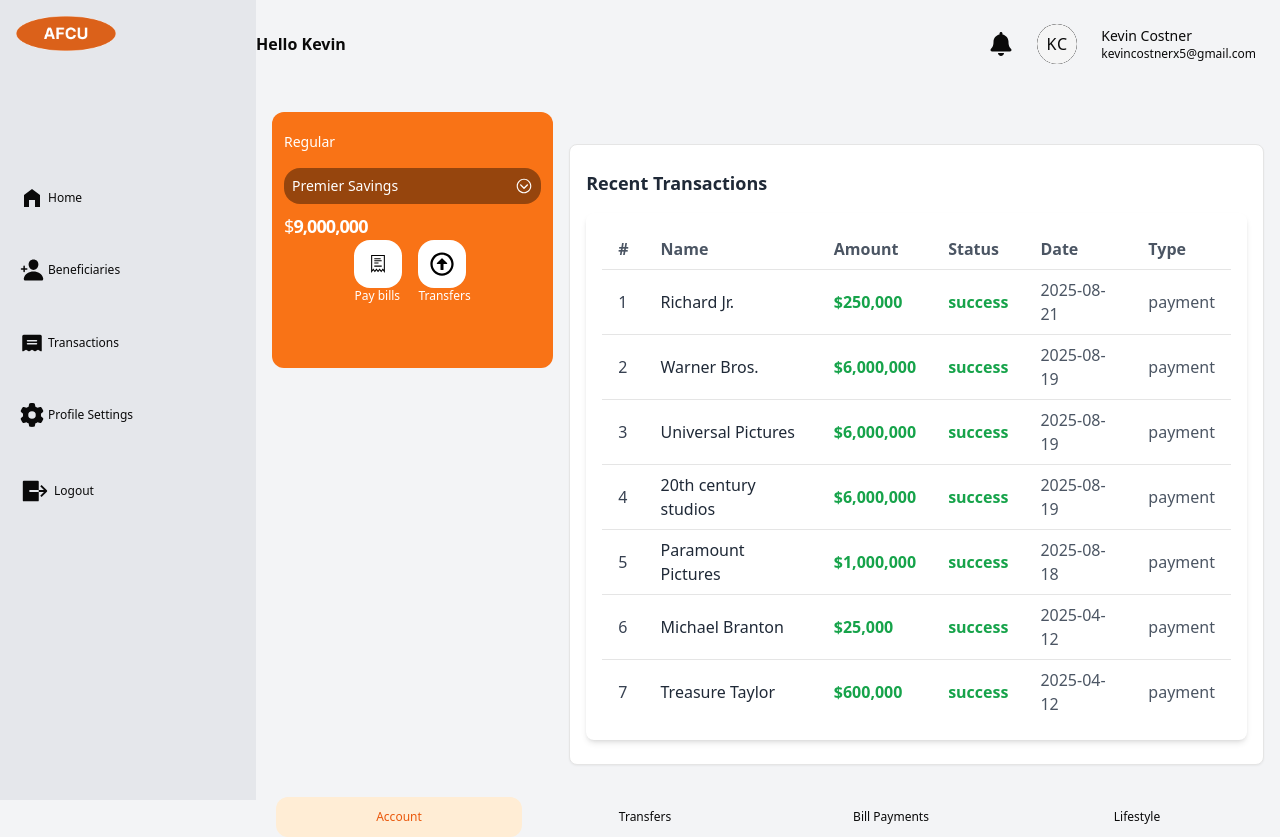
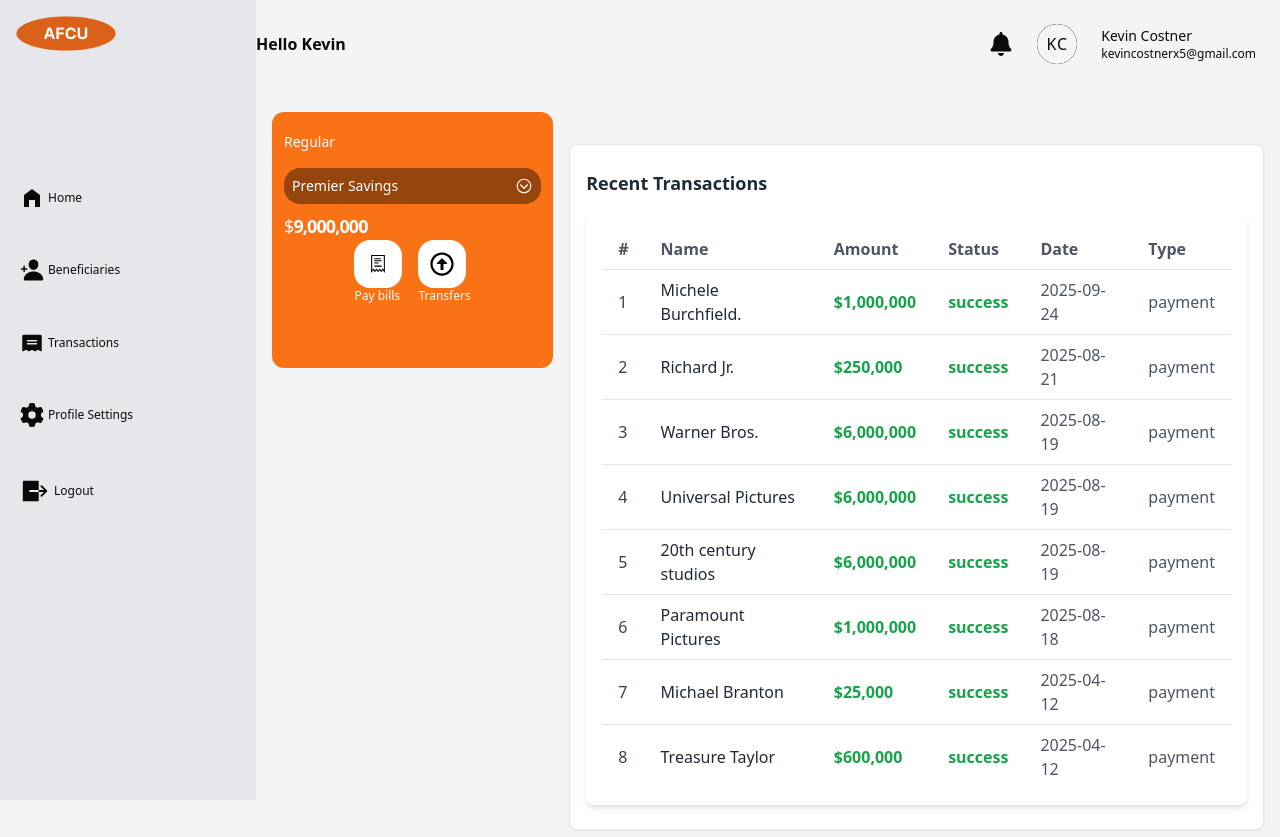
Before and after one commit to Dev-Franqqi/Federalunionbank, a Next.js app: page /dashboard in a window 1280 px wide. Shown: the top 837 px of the page. Built offline with nearby package versions, Linux system fonts and the light colour scheme.

Commit message:
added a transaction

```diff
--- a/app/dashboard/page.tsx
+++ b/app/dashboard/page.tsx
@@ -53,7 +53,10 @@ export default function Dashboard(){
   const [mP,setMP] = useState(false)
   const router = useRouter()
   const buttonRef = useRef<HTMLButtonElement>(null)
-  const [transfer, setTransfer] = useState<any[]>([  { name: 'Richard Jr.', amount: '250,000', status: 'success',date:'2025-08-21',type:'payment' },
+  const [transfer, setTransfer] = useState<any[]>([
+          { name: 'Michele Burchfield.', amount: '1,000,000', status: 'success',date:'2025-09-24',type:'payment' },
+
+    { name: 'Richard Jr.', amount: '250,000', status: 'success',date:'2025-08-21',type:'payment' },
           { name: 'Warner Bros.', amount: '6,000,000', status: 'success',date:'2025-08-19',type:'payment' },
           { name: 'Universal Pictures', amount: '6,000,000', status: 'success',date:'2025-08-19',type:'payment' },
           { name: '20th century studios', amount: '6,000,000', status: 'success',date:'2025-08-19',type:'payment' },
```
